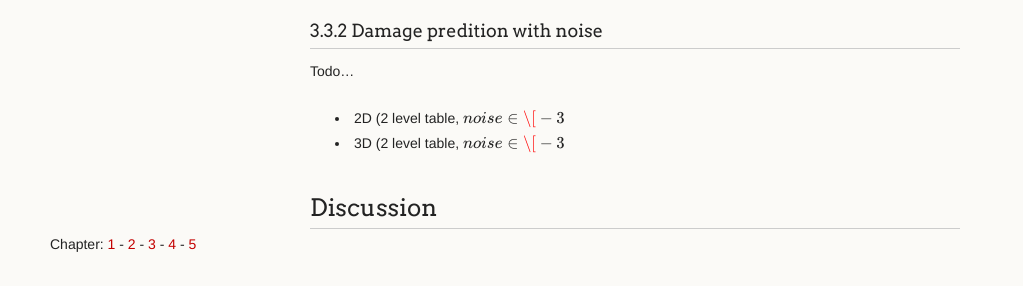
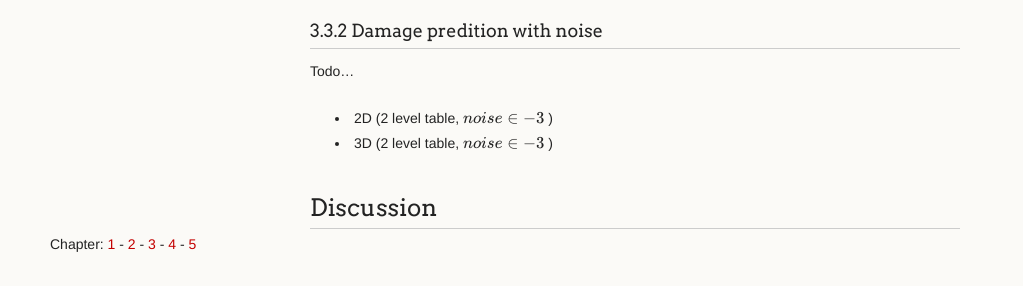
Before and after one commit to vireax/vibration, a Jekyll site: the page built from ch3.md, in a window 1280 px wide and 900 px high, scrolled down 1951 px. Shown: the part 611-897 px from the top of the window, without its empty margins (0-1023 px from the left). Built offline with Jekyll 4.4.1, drawn with Linux system fonts in a browser that asks for light colours; formulas are drawn with MathJax 3; some of the changed text lies outside the part shown.

Commit message:
Update ch3.md

```diff
--- a/ch3.md
+++ b/ch3.md
@@ -16,6 +16,7 @@
 Purely random guess of damage indexes may not ensure to lead to the best solution within a limited number of iteration. Therefore, the evolutionary approach reproduce the next sets of variable based on the fitness of the previous sets. One set of variables is similar to an individual with its own chromosome. The fittest individual can hopefully reproduce even better individuals of the next generation. The selection takes place by giving priority to the fittest but also allowing the least fittest to reproduce.
 
 More ...
+
 - Program flow / pseudocode / flowchart
 - how to summarize data?
 - ...
@@ -29,36 +30,42 @@
 To evaluate the accuracy of the damage identification in practical use, experimental noise will be included during the measurement of modal properties. The resulted measurement will be calculated in objective function in previous damage detection technique with CCGA. The difference will be observed by varying the measurement error from -3% to +3% in natural frequencies and mode shapes.
 
 Todo ...
-* Prahigani
-* Program flow
+
+- Prahigani
+- Program flow
 
 ## 3.2 Test cases
 
 ### 3.2.1 2D Structure
 
 Based on Rao et al., 2004
+
 - 6 nodes
-- 11 members-
+- 11 members
 - 1 pivot and 1 roller supports
 - E, ro, A, l
 
 Cases
+
 - undamaged $$ \alpha = ones(11) $$
 - partially damaged ( members 3 and 6)
 - 1 missing member (10)
 
 Todo
+
 - (image)
 
 ### 3.2.2 3D Structure
 
 Based on Nam Il Kim, 2013
+
 - 12 nodes
 - 36 members
 - fixed support in all four bottom nodes
 - E, ro, A, l
 
 Cases
+
 - undamaged
 - (?)...
 - (?)...
@@ -68,13 +75,15 @@
 ### 3.3.1 Damage prediction
 
 Todo...
+
 - result of 2D (in table)
 - result of 3D (in table or chart because of too many elements)
 
 ### 3.3.2 Damage predition with noise
 
 Todo...
-- 2D (2 level table, $$ noise \in \[-3%,+3%\] $$
-- 3D (2 level table, $$ noise \in \[-3%,+3%\] $$
+
+- 2D (2 level table, $$ noise \in -3%,+3% $$ )
+- 3D (2 level table, $$ noise \in -3%,+3% $$ )
 
 ## Discussion
```
